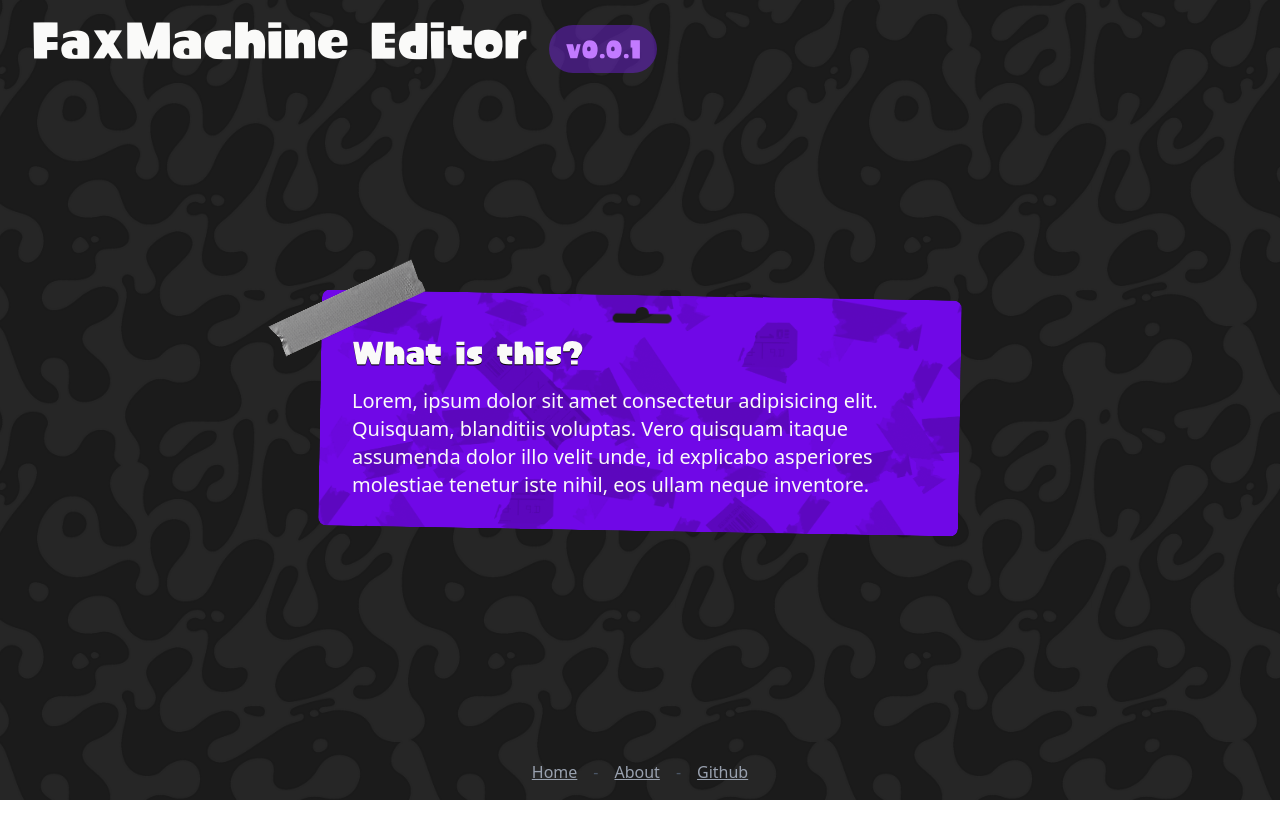
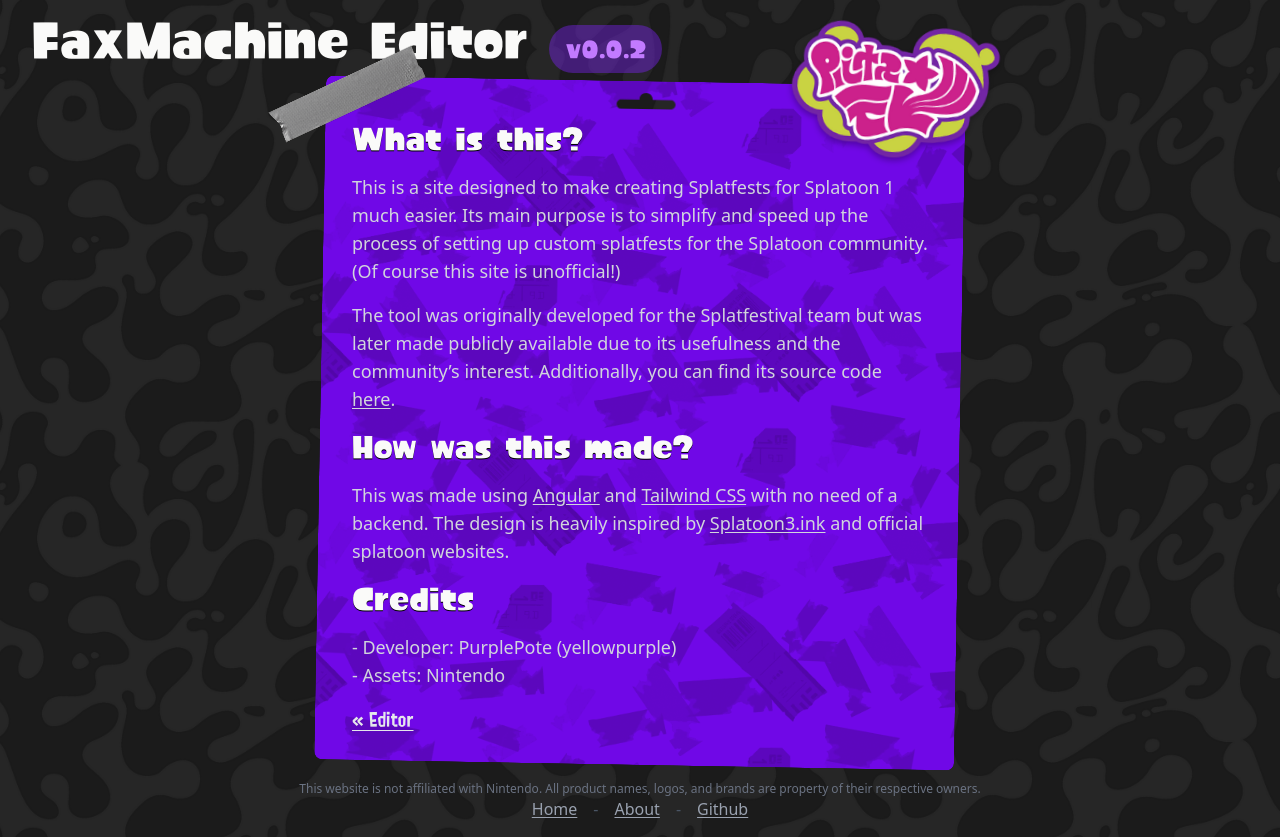
Before and after one commit to Potenho/faxmachine-editor, an Angular app: page /about in a window 1280 px wide. Before the commit the page ends 800 px from the top, so only its background shows below. Built offline with nearby package versions, Linux system fonts and the light colour scheme.

Commit message:
:sparkles: feat: about page

```diff
--- a/package.json
+++ b/package.json
@@ -1,6 +1,6 @@
 {
   "name": "faxmachine-editor",
-  "version": "0.0.1",
+  "version": "0.0.2",
   "scripts": {
     "ng": "ng",
     "start": "ng serve",
--- a/src/app/views/home/about/about.html
+++ b/src/app/views/home/about/about.html
@@ -1,10 +1,41 @@
 <main class="w-full flex justify-center items-center">
   <div class="relative card w-full max-w-[40rem]">
-    <div class="absolute card inset-0 -z-10 w-full tapes-bg bg-size-[30rem] bg-violet-700 product-mask rotate-1"></div>
-    <img class="absolute h-9 -left-13 -top-1 -rotate-25" src="assets/images/decos/tape-1.6b0c0681.png" alt="">
-    <span class="text-xl flex flex-col gap-4">
+    <div class="absolute card inset-0 -z-10 w-full tapes-bg bg-size-[30rem] bg-violet-700 product-mask md:rotate-1"></div>
+    <img class="absolute h-9 -left-4 md:-left-13 -top-1 -rotate-5 md:-rotate-25" src="assets/images/decos/tape-1.6b0c0681.png" alt="">
+    <img class="absolute h-25 md:h-35 -bottom-10 md:-top-9 lg:-top-15 right-0 md:-right-10 rotate-13 md:rotate-4 drop-shadow-md drop-shadow-black/30" src="assets/images/decos/squid-sisters-logo.ab0c0681.png" alt="">
+    <span class="flex flex-col gap-4 text-gray-300 text-lg">
       <header class="font-splatoon1 font-bold text-3xl text-shadow-2xs text-shadow-black">What is this?</header>
-      <p>Lorem, ipsum dolor sit amet consectetur adipisicing elit. Quisquam, blanditiis voluptas. Vero quisquam itaque assumenda dolor illo velit unde, id explicabo asperiores molestiae tenetur iste nihil, eos ullam neque inventore.</p>
+      <p class="text-inherit">
+        This is a site designed to make creating Splatfests for Splatoon 1 much easier.
+        Its main purpose is to simplify and speed up the process of setting up custom splatfests for
+        the Splatoon community. (Of course this site is unofficial!)
+      </p>
+      <p class="text-inherit">
+        The tool was originally developed for the Splatfestival team but was later made publicly
+        available due to its usefulness and the community’s interest. Additionally, you can find its
+        source code <a [href]="githubRepo" target="_blank" class="underline">here</a>.
+      </p>
+      <header class="font-splatoon1 font-bold text-3xl text-shadow-2xs text-shadow-black">How was this made?</header>
+      <p class="text-inherit">
+        This was made using
+        <a [href]="'https://angular.dev'" target="_blank" class="underline">Angular</a>
+        and
+        <a [href]="'https://tailwindcss.com'" target="_blank" class="underline">Tailwind CSS</a>
+        with no need of a backend.
+        The design is heavily inspired by
+        <a [href]="'https://tailwindcss.com'" target="_blank" class="underline">Splatoon3.ink</a>
+        and official splatoon websites.
+      </p>
+      <header class="font-splatoon1 font-bold text-3xl text-shadow-2xs text-shadow-black">Credits</header>
+      <div class="text-gray-300">
+        <p class="text-inherit">
+          - Developer: PurplePote (yellowpurple)
+        </p>
+        <p class="text-inherit">
+          - Assets: Nintendo
+        </p>
+      </div>
+      <a [routerLink]="''" class="text-gray-200 hover:text-white font-splatoon2 underline-offset-4 underline">« Editor</a>
     </span>
   </div>
 </main>
--- a/src/app/views/home/about/about.ts
+++ b/src/app/views/home/about/about.ts
@@ -1,11 +1,13 @@
 import { Component } from '@angular/core';
+import { RouterLink } from '@angular/router';
+import { environment } from '../../../../environments/environment';
 
 @Component({
   selector: 'app-about',
-  imports: [],
+  imports: [RouterLink],
   templateUrl: './about.html',
   styleUrl: './about.scss'
 })
 export class About {
-
+  githubRepo = environment.githubRepo;
 }
--- a/src/app/views/home/common.html
+++ b/src/app/views/home/common.html
@@ -1,15 +1,22 @@
 
 <main class="relative h-screen flex flex-col justify-between">
-  <span class="font-splatoon1 text-xl mx-auto py-4 md:text-3xl lg:text-5xl lg:mx-0">
+  <a class="font-splatoon1 text-xl mx-auto py-4 md:text-3xl lg:text-5xl lg:mx-0"
+  [routerLink]="'/home'">
     FaxMachine <b class="hidden md:contents">Editor </b>
     <b class="text-[12px] md:text-2xl bg-violet-600/40 px-4 rounded-full text-purple-400">v{{appVersion}}</b>
-  </span>
+  </a>
   <router-outlet class="hidden"></router-outlet>
-  <span class="w-full flex justify-center gap-4 p-4">
-    <a class="text-gray-400 underline" [routerLink]="'/home'">Home</a>
-    <div class="text-gray-600">-</div>
-    <a class="text-gray-400 underline" [routerLink]="'/about'">About</a>
-    <div class="text-gray-600">-</div>
-    <a [href]="githubRepo" target="_blank" class="text-gray-400 underline">Github</a>
+  <span class="p-4 flex flex-col justify-center items-center">
+    <p class="text-gray-500 text-xs text-center">
+      This website is not affiliated with Nintendo.
+      All product names, logos, and brands are property of their respective owners.
+    </p>
+    <span class="w-full flex justify-center gap-4">
+      <a class="text-gray-400 hover:text-gray-300 underline" [routerLink]="'/home'">Home</a>
+      <div class="text-gray-600">-</div>
+      <a class="text-gray-400 hover:text-gray-300 underline" [routerLink]="'/about'">About</a>
+      <div class="text-gray-600 ">-</div>
+      <a [href]="githubRepo" target="_blank" class="text-gray-400 hover:text-gray-300 underline">Github</a>
+    </span>
   </span>
 </main>
--- a/src/app/views/home/home/home.html
+++ b/src/app/views/home/home/home.html
@@ -1,6 +1,6 @@
 <main class="flex flex-col w-full items-center gap-4">
   <span class="relative flex items-center p-8 pt-10 gap-4 flex-col justify-center w-full max-w-[40rem]">
-    <div class="absolute inset-0 card paper-bg product-mask -z-10 w-full h-full"></div>
+    <div class="absolute inset-0 card paper-bg paper-design product-mask -z-10 w-full h-full"></div>
     <label for="file" class="border-2 cursor-pointer border-gray-800 bg-gray-800/10 hover:bg-gray-800/20 h-30 w-full max-w-100 rounded-lg flex flex-col justify-center items-center border-dashed">
       <div class="font-splatoon2 text-gray-800 text-xl">
         Edit Splatfest
--- a/src/styles.scss
+++ b/src/styles.scss
@@ -8,7 +8,7 @@
 
 @layer base {
   * {
-    @apply text-stone-50;
+    @apply text-stone-50 underline-offset-2;
   }
 
   button, a {
@@ -58,4 +58,34 @@
     -webkit-mask-repeat: no-repeat;
     mask-repeat: no-repeat;
   }
+
+  .paper-design {
+    clip-path: polygon(
+      /* top */
+      4% 0%, 10% 0%, 20% 2%, 28% 1%, 36% 0.5%, 45% 2%, 55% 1%, 64% 2.5%, 72% 1%, 80% 2.5%, 88% 1%, 95% 3%,
+      /* right */
+      99% 0%, 99.3% 16%, 100% 22%, 99.4% 30%, 99.7% 38%, 100% 46%,
+      100% 54%, 99.5% 62%, 99.3% 70%, 100% 78%, 99% 86%, 99% 100%,
+      /* bottom */
+      95% 100%, 88% 100%, 80% 98.5%, 70% 100%, 60% 98.5%, 52% 100%,
+      44% 98.5%, 36% 100%, 28% 98.5%, 20% 100%, 12% 98.5%, 5% 100%,
+      /* left */
+      1% 100%, 1% 82%, 0.3% 74%, 0.9% 66%, 2% 58%, 2% 50%,
+      2% 42%, 2.4% 34%, 1.4% 26%, 2% 18%, 2% 0%
+    );
+
+    -webkit-clip-path: polygon(
+      /* top */
+      4% 0%, 10% 0%, 20% 2%, 28% 1%, 36% 0.5%, 45% 2%, 55% 1%, 64% 2.5%, 72% 1%, 80% 2.5%, 88% 1%, 95% 3%,
+      /* right */
+      99% 0%, 99.3% 16%, 100% 22%, 99.4% 30%, 99.7% 38%, 100% 46%,
+      100% 54%, 99.5% 62%, 99.3% 70%, 100% 78%, 99% 86%, 99% 100%,
+      /* bottom */
+      95% 100%, 88% 100%, 80% 98.5%, 70% 100%, 60% 98.5%, 52% 100%,
+      44% 98.5%, 36% 100%, 28% 98.5%, 20% 100%, 12% 98.5%, 5% 100%,
+      /* left */
+      1% 100%, 0.7% 82%, 0.3% 74%, 0.9% 66%, 1% 58%, 1.2% 50%,
+      1.7% 42%, 1.2% 34%, 0.9% 26%, 1% 18%, 0% 0%
+    );
   }
+}
```
Also changed, not shown: public/assets/images/decos/squid-sisters-logo.ab0c0681.png (added). Lines whose indentation alone changed are shown as unchanged.
